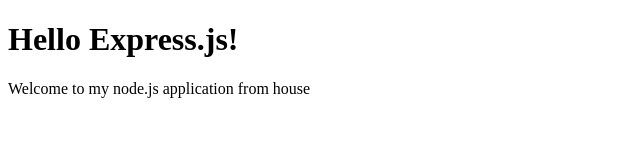
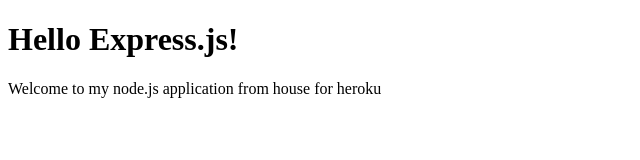
Before and after one commit to supsheep/exemple-web-server-node.js, a website: page public/index.html in a window 1280 px wide. Shown: the full height of the page, 0-640 px from the left. Drawn offline with Linux system fonts and the light colour scheme.

Commit message:
Update index.html once again

```diff
--- a/public/index.html
+++ b/public/index.html
@@ -11,7 +11,7 @@
 			Hello Express.js!
 		</h1>
 		<p>
-			Welcome to my node.js application from house
+			Welcome to my node.js application from house for heroku
 		</p>
 	</body>
 </html>
```
